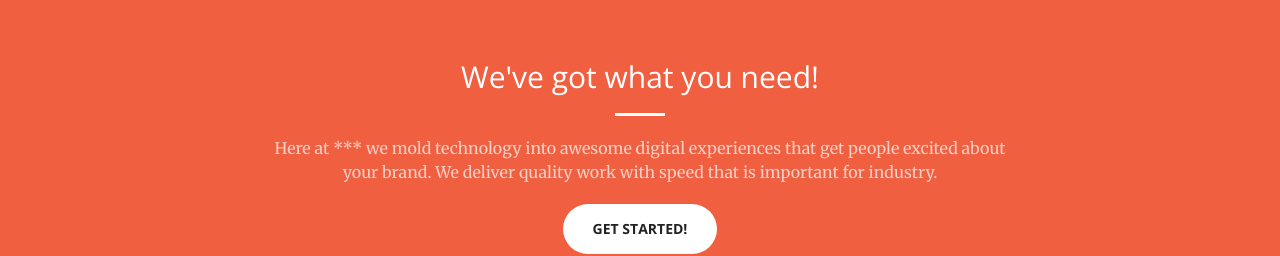
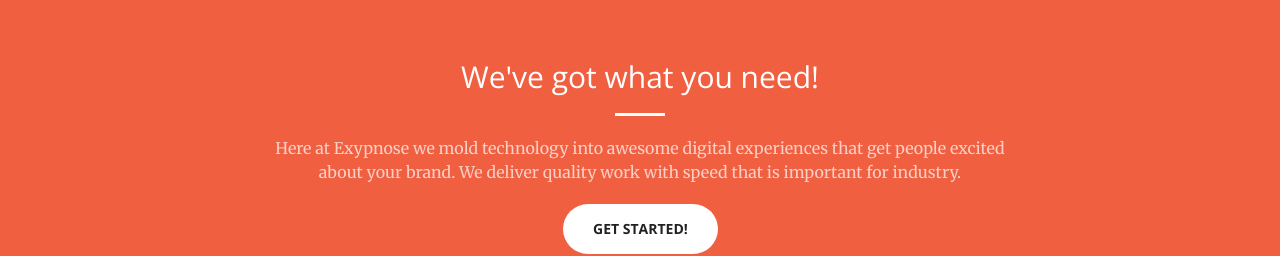
Before and after one commit to ebadali/ebadali_old.github.io, a website: page index.html in a window 1280 px wide. Shown: the part 840-1096 px from the top of the page. Drawn offline with nearby package versions, Linux system fonts and the light colour scheme.

Commit message:
Fixed name of the company

```diff
--- a/index.html
+++ b/index.html
@@ -88,7 +88,7 @@
                 <div class="col-lg-8 col-lg-offset-2 text-center">
                     <h2 class="section-heading">We've got what you need!</h2>
                     <hr class="light">
-                    <p class="text-faded">Here at *** we mold technology into awesome digital experiences that get people excited about your brand. We deliver quality work with speed that is important for industry.</p>
+                    <p class="text-faded">Here at Exypnose we mold technology into awesome digital experiences that get people excited about your brand. We deliver quality work with speed that is important for industry.</p>
 
                     <a href="#services" class="page-scroll btn btn-default btn-xl sr-button">Get Started!</a>
                 </div>
```
